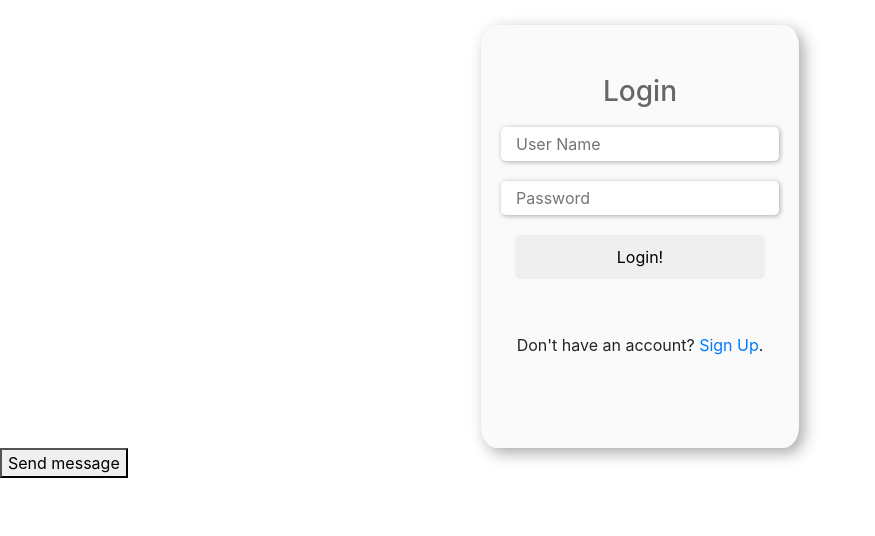
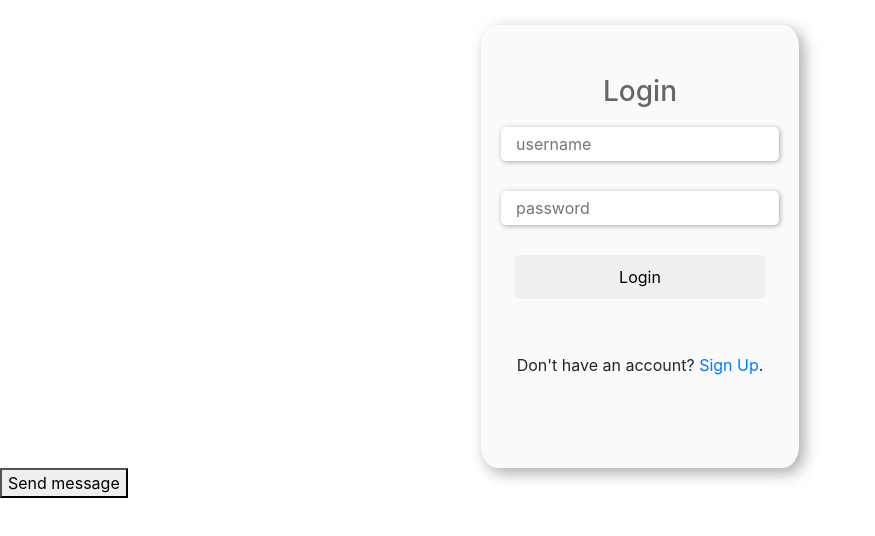
Before and after one commit to Pouya-Kiani/chat-app, a React (Create React App) app: page /login in a window 1280 px wide. Shown: the top 536 px of the page, without its empty margins (0-875 px from the left). Built offline with nearby package versions, Linux system fonts and the light colour scheme; no server answers.

Commit message:
login form with Formik

```diff
--- a/src/components/partials/Login.js
+++ b/src/components/partials/Login.js
@@ -1,6 +1,8 @@
 import React, { Component } from 'react';
 import {connect} from 'react-redux';
 import { Link } from 'react-router-dom';
+import { Formik, Form, Field } from 'formik';
+import * as Yup from 'yup';
 
 import './stylesheets/login-style.css'
 
@@ -8,21 +10,15 @@ import * as AuthActions from '../../store/actions/authActions'
 class Login extends Component {
   constructor(props) {
     super(props);
-    this.state = {
-      username: '',
-      password: ''
-    }
     this.handleFormSubmit = this.handleFormSubmit.bind(this)
-    this.handleChange = this.handleChange.bind(this);
   }
-  handleFormSubmit(event) {
-    event.preventDefault()
+  handleFormSubmit(values) {
     if(this.props.socket) {
       this.props.socket.send(JSON.stringify({
         type: 'LOGIN',
         data: {
-          username: this.state.username,
-          password: this.state.password
+          username: values.username,
+          password: values.password
         }
       }))
     }
@@ -32,31 +28,56 @@ class Login extends Component {
       [target.name]: target.value
     })
   }
+
+  LoginSchema = Yup.object().shape({
+    username: Yup.string('Invalid username')
+      .required('This field is required'),
+    password: Yup.string('Invalid password')
+      .required('This field is required')
+  })
+
   render() {
     return (
       <div className='page-wrapper'>
-        <form onSubmit={this.handleFormSubmit} className="form-wrapper">
-          <h3 className="form-header">Login</h3>
-          <input
-            className="text-input"
-            type="text"
-            name="username"
-            id="username"
-            placeholder="User Name"
-            value={this.state.username}
-            onChange={this.handleChange}/>
-          <input
-            className="text-input"
-            type="password"
-            name="password"
-            id="password"
-            placeholder="Password"
-            value={this.state.password}
-            onChange={this.handleChange}/>
-          <button className="form-submit">Login!</button>
-          <br />
-          <p>Don't have an account? <Link to='/signup'>Sign Up</Link>.</p>
-        </form>
+        <Formik
+          initialValues={{
+            username: '',
+            password: ''
+          }}
+          validationSchema={this.LoginSchema}
+          onSubmit={this.handleFormSubmit}
+        >
+          {({ errors, touched }) => (
+          <Form className="form-wrapper">
+            <h3 className="form-header">Login</h3>
+            <div className="input-field">
+              <Field
+                name="username"
+                className={`text-input${errors.username && touched.username ? ' error' : ''}`}
+                placeholder='username'
+              />
+              {errors.username && touched.username ? <div className="error-message">{errors.username}</div> : null}
+            </div>
+            <div className="input-field">
+              <Field
+                name="password"
+                className={`text-input${errors.password && touched.password ? ' error' : ''}`}
+                placeholder='password'
+                type='password'
+              />
+              {errors.password && touched.password ? <div className="error-message">{errors.password}</div> : null}
+            </div>
+            <button
+              type="submit"
+              className='form-submit'>
+              Login
+            </button>
+            <br />
+            <p>Don't have an account? <Link to='/signup'>Sign Up</Link>.</p>
+          </Form>
+          )}
+        </Formik>
+
       </div>
     );
   }
--- a/src/components/partials/stylesheets/login-style.css
+++ b/src/components/partials/stylesheets/login-style.css
@@ -49,6 +49,17 @@
   width: 50%;
   margin: 0 25% 30px 25%;
 }
+.text-input.error,
 .form-submit.error {
   outline: 1px solid red;
 }
+.input-field {
+  position: relative;
+  padding-bottom: 10px;
+}
+.error-message {
+  position: absolute;
+  top: 35px;
+  color: red;
+  font-size: 0.8em;
+}
```
Also changed, not shown: 1 other file (tests, documents, lock files or other folders).
